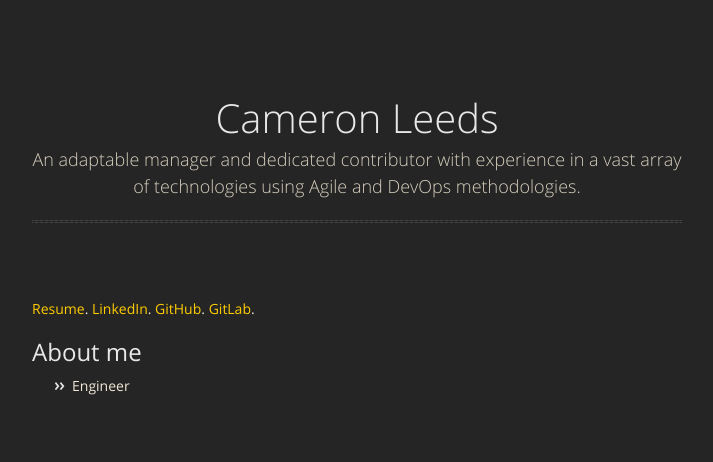
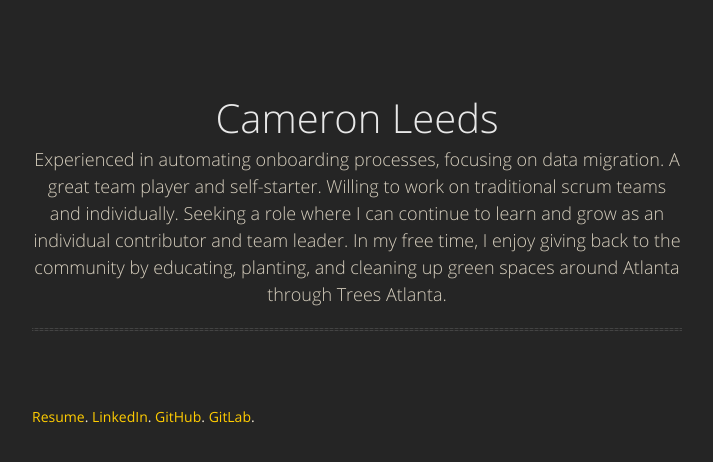
Before and after one commit to cameron-leeds/cameron-leeds.github.io, a Jekyll site: the page built from index.md, in a window 1280 px wide. Shown: the top 462 px of the page, without its empty margins (283-996 px from the left). Built offline with Jekyll 4.4.1, drawn with Linux system fonts in a browser that asks for light colours; nearby versions of some CDN libraries; our own code applies the rules of GitHub Pages for plain Markdown files.

Commit message:
update site

```diff
--- a/_config.yml
+++ b/_config.yml
@@ -1,5 +1,5 @@
 title: Cameron Leeds
-description: An adaptable manager and dedicated contributor with experience in a vast array of technologies using Agile and DevOps methodologies.
+description: Experienced in automating onboarding processes, focusing on data migration. A great team player and self-starter. Willing to work on traditional scrum teams and individually. Seeking a role where I can continue to learn and grow as an individual contributor and team leader. In my free time, I enjoy giving back to the community by educating, planting, and cleaning up green spaces around Atlanta through Trees Atlanta.
 show_downloads: true
 google_analytics:
 theme: jekyll-theme-midnight
--- a/index.md
+++ b/index.md
@@ -2,7 +2,3 @@
 [LinkedIn](https://www.linkedin.com/in/cameronleeds/).
 [GitHub](https://github.com/cameron-leeds).
 [GitLab](https://gitlab.com/leeds.cameron).
-
-## [](#header-2)About me
-
-* Engineer
```
